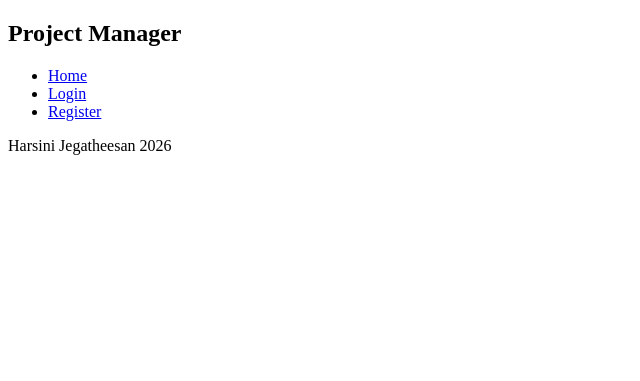
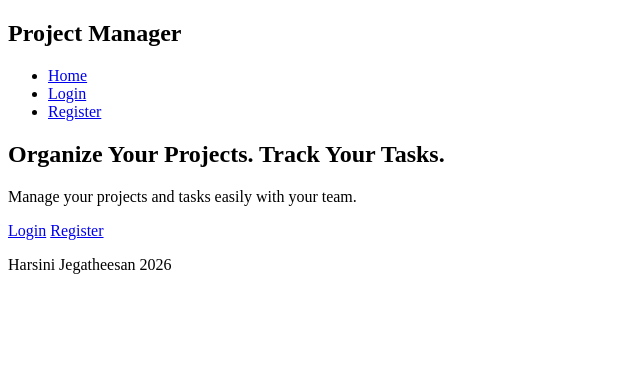
Before and after one commit to harsij01/project-manager, a Flask app: page / in a window 1280 px wide. Shown: the top 381 px of the page, without its empty margins (0-640 px from the left). Run offline with Flask 3, Linux system fonts and the light colour scheme.

Commit message:
added hero section

```diff
--- a/templates/layout.html
+++ b/templates/layout.html
@@ -23,11 +23,20 @@
             </nav>
         </header>
 
-        <div class="container">
-            {% block content %}
-
-            {% endblock %}
-        </div>
+        {% block content %}
+        <main>
+            <section class="hero">
+                <h2>Organize Your Projects. Track Your Tasks.</h2>
+                <p>Manage your projects and tasks easily with your team.</p>
+                {% if not current_user.is_authenticated %}
+                    <div class="hero-buttons">
+                    <a class="btn" href="{{ url_for('login') }}">Login</a>
+                    <a class="btn btn-primary" href="{{ url_for('register') }}">Register</a>
+                </div>
+                {% endif %}
+            </section>
+        </main>
+        {% endblock %}
 
         <footer>
             <p>Harsini Jegatheesan 2026</p>
```
